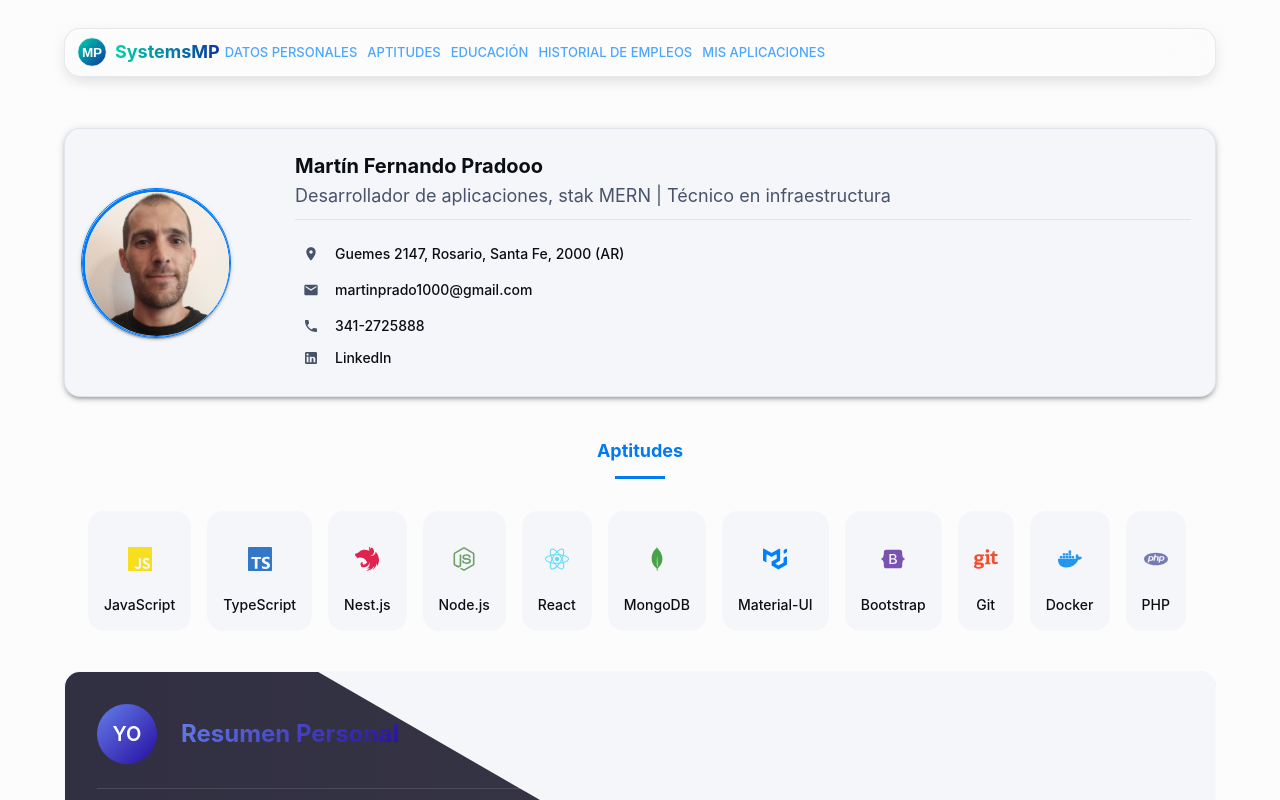
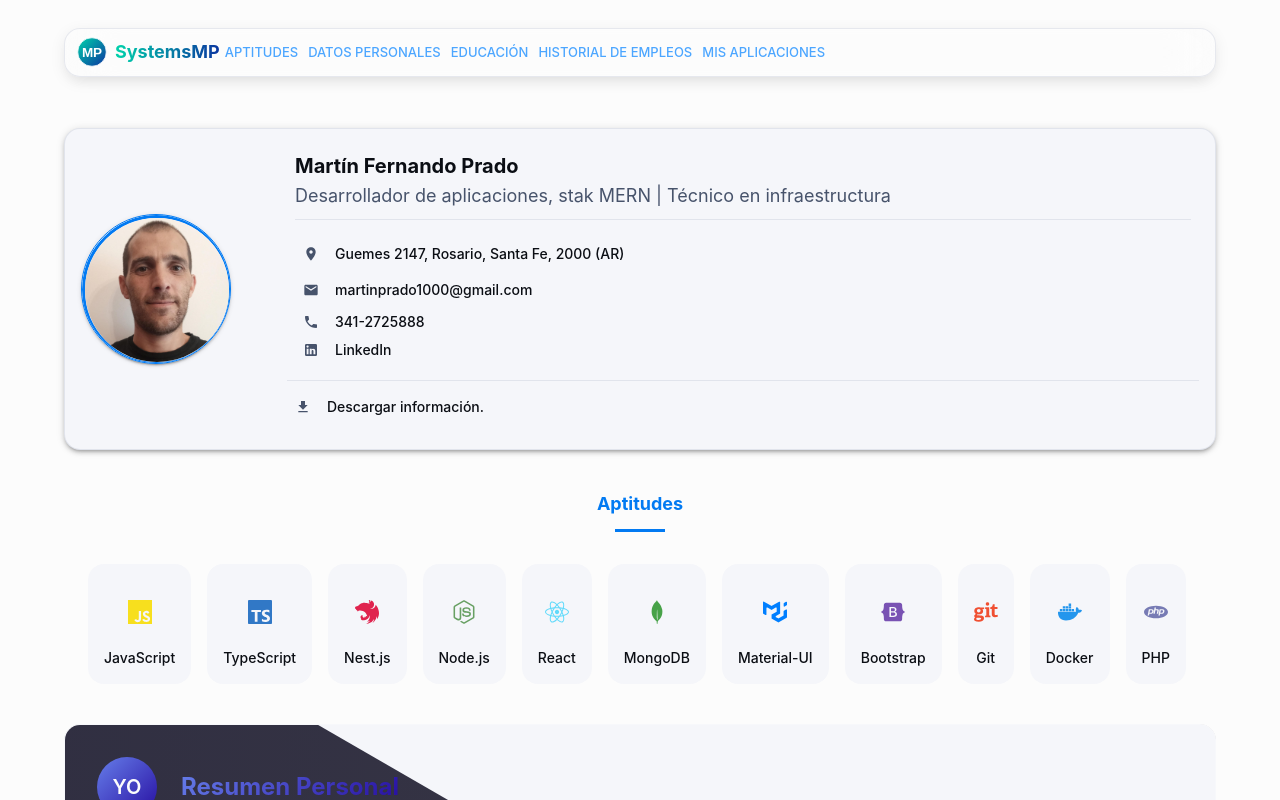
Before and after one commit to martinprado1000/portfolio_mp, a React (Vite) app: page / in a window 1280 px wide. Shown: the top 800 px of the page. Built offline with nearby package versions, Linux system fonts and the light colour scheme; some icons are missing.

Commit message:
last commit

```diff
--- a/package.json
+++ b/package.json
@@ -24,6 +24,7 @@
     "date-fns": "^3.0.2-rc.1",
     "dayjs": "^1.11.13",
     "js-cookie": "^3.0.5",
+    "jspdf": "^3.0.1",
     "react": "^18.2.0",
     "react-bootstrap": "^2.9.2",
     "react-datepicker": "^6.2.0",
--- a/src/pages/public/home/components/AppAppBar.tsx
+++ b/src/pages/public/home/components/AppAppBar.tsx
@@ -67,17 +67,17 @@ export default function AppAppBar() {
                 variant="text"
                 color="info"
                 size="small"
-                onClick={() => scrollToSection("ResumenPersonal")}
+                onClick={() => scrollToSection("aptitudes")}
               >
-                Datos personales
+                Aptitudes
               </Button>
               <Button
                 variant="text"
                 color="info"
                 size="small"
-                onClick={() => scrollToSection("aptitudes")}
+                onClick={() => scrollToSection("ResumenPersonal")}
               >
-                Aptitudes
+                Datos personales
               </Button>
               <Button
                 variant="text"
--- a/src/pages/public/home/components/HistorialDeEmpleos.tsx
+++ b/src/pages/public/home/components/EmploymentHistory.tsx
@@ -55,7 +55,7 @@ const StyledTypography = styled(Typography)({
   wordBreak: "break-word",
 });
 
-export function HistorialDeEmpleos() {
+export function EmploymentHistory() {
 
   const [focusedCardIndex, setFocusedCardIndex] = React.useState<number | null>(
     null
--- a/src/pages/public/home/components/Footer.tsx
+++ b/src/pages/public/home/components/Footer.tsx
@@ -67,6 +67,7 @@ export default function Footer() {
               color="inherit"
               size="small"
               href="https://portfolio-mp.onrender.com/"
+              target="_blank"
               aria-label="Website"
               sx={{ alignSelf: 'center' }}
             >
@@ -85,6 +86,7 @@ export default function Footer() {
               color="inherit"
               size="small"
               href="https://linkedin.com/in/martín-fernando-prado"
+              target="_blank"
               aria-label="LinkedIn"
               sx={{ alignSelf: 'center' }}
             >
--- a/src/pages/public/home/components/MainContent.tsx
+++ b/src/pages/public/home/components/MainContent.tsx
@@ -17,7 +17,7 @@ import SearchRoundedIcon from "@mui/icons-material/SearchRounded";
 import RssFeedRoundedIcon from "@mui/icons-material/RssFeedRounded";
 import MyCard from "./MyCard";
 import Aptitudes from "./Aptitudes";
-import { HistorialDeEmpleos } from "./HistorialDeEmpleos";
+import { EmploymentHistory } from "./EmploymentHistory";
 import Education from "./Education";
 import { Aplicactions } from "./Aplications";
 import ProfessionalSummary from "./ProfessionalSummary";
@@ -132,7 +132,7 @@ export default function MainContent() {
         <Education />
       </Box>
       <Box id="historial-empleos">
-        <HistorialDeEmpleos />
+        <EmploymentHistory />
       </Box>
       <Box id="aplicaciones">
         <Aplicactions />
--- a/src/pages/public/home/components/MyCard.tsx
+++ b/src/pages/public/home/components/MyCard.tsx
@@ -14,7 +14,37 @@ import {
   ListItemText,
   Avatar,
 } from "@mui/material";
-import { Email, Phone, LocationOn, LinkedIn } from "@mui/icons-material";
+import {
+  Email,
+  Phone,
+  LocationOn,
+  LinkedIn,
+  GetApp,
+} from "@mui/icons-material";
+
+import { jsPDF } from "jspdf";
+
+const downloadPDF = () => {
+  const doc = new jsPDF();
+
+  doc.setFontSize(18);
+  doc.text("Martín Fernando Prado", 10, 20);
+  doc.setFontSize(14);
+  doc.text(
+    "Desarrollador de aplicaciones, stack MERN | Técnico en infraestructura",
+    10,
+    30
+  );
+
+  doc.setFontSize(12);
+  doc.text("Dirección: Guemes 2147, Rosario, Santa Fe, 2000 (AR)", 10, 45);
+  doc.text("Email: martinprado1000@gmail.com", 10, 55);
+  doc.text("Teléfono: +54 341 2725888", 10, 65);
+  doc.text("LinkedIn: www.linkedin.com/in/martín-fernando-prado", 10, 75);
+  doc.text("Mi portfolio: www.portfolio-mp.onrender.com", 10, 85);
+
+  doc.save("Martin_Prado_Contacto.pdf");
+};
 
 export default function MyCard() {
   const theme = useTheme();
@@ -66,10 +96,11 @@ export default function MyCard() {
       >
         <CardContent sx={{ p: 1 }}>
           <Typography variant="h5" component="div" fontWeight="bold">
-            Martín Fernando Pradooo
+            Martín Fernando Prado
           </Typography>
           <Typography variant="subtitle1" color="text.secondary" gutterBottom>
-            Desarrollador de aplicaciones, stak MERN | Técnico en infraestructura
+            Desarrollador de aplicaciones, stak MERN | Técnico en
+            infraestructura
           </Typography>
           <Divider sx={{ my: 1 }} />
           <List dense disablePadding>
@@ -103,10 +134,16 @@ export default function MyCard() {
               <ListItemIcon sx={{ minWidth: 32 }}>
                 <Phone fontSize="small" color="primary" />
               </ListItemIcon>
-              <ListItemText
-                primary="341-2725888"
-                primaryTypographyProps={{ variant: "body2" }}
-              />
+              <Link
+                href="https://wa.me/+5493412725888" // Reemplaza con tu número completo incluyendo código de país
+                target="_blank"
+                underline="hover"
+                color="inherit"
+                variant="body2"
+                sx={{ display: "flex", alignItems: "center" }}
+              >
+                341-2725888
+              </Link>
             </ListItem>
 
             <ListItem disableGutters>
@@ -114,7 +151,7 @@ export default function MyCard() {
                 <LinkedIn fontSize="small" color="primary" />
               </ListItemIcon>
               <Link
-                href="https://www.linkedin.com/in/mart%C3%ADn-fernando-prado-396a80227/"
+                href="www.linkedin.com/in/martín-fernando-prado"
                 target="_blank"
                 underline="hover"
                 color="inherit"
@@ -125,7 +162,66 @@ export default function MyCard() {
             </ListItem>
           </List>
         </CardContent>
+
+        <Divider />
+
+        <CardContent>
+          <List dense disablePadding>
+            <ListItem
+              disableGutters
+              button
+              onClick={downloadPDF}
+              sx={{
+                "&:hover": {
+                  cursor: 'pointer',
+                  backgroundColor: "action.hover",
+                  borderRadius: 1,
+                },
+              }}
+            >
+              <ListItemIcon sx={{ minWidth: 32 }}>
+                <GetApp fontSize="small" color="primary" />
+              </ListItemIcon>
+              <ListItemText
+                primary="Descargar información."
+              />
+            </ListItem>
+          </List>
+        </CardContent>
       </Box>
+
+      {/* <Box
+        sx={{
+          display: "flex",
+          flexDirection: "column",
+          flexGrow: 1,
+        }}
+      >
+        <CardContent sx={{ p: 1 }}>
+
+          <List dense disablePadding>
+            <ListItem
+              disableGutters
+              button
+              onClick={downloadPDF}
+              sx={{
+                '&:hover': {
+                  backgroundColor: 'action.hover',
+                  borderRadius: 1
+                }
+              }}
+            >
+              <ListItemIcon sx={{ minWidth: 32 }}>
+                <GetApp fontSize="small" color="primary" />
+              </ListItemIcon>
+              <ListItemText
+                primary="Descargar información."
+                primaryTypographyProps={{ variant: "body2" }}
+              />
+            </ListItem>
+          </List>
+        </CardContent>
+      </Box> */}
     </Card>
   );
 }
```
Also changed, not shown: 1 other file (tests, documents, lock files or other folders).
